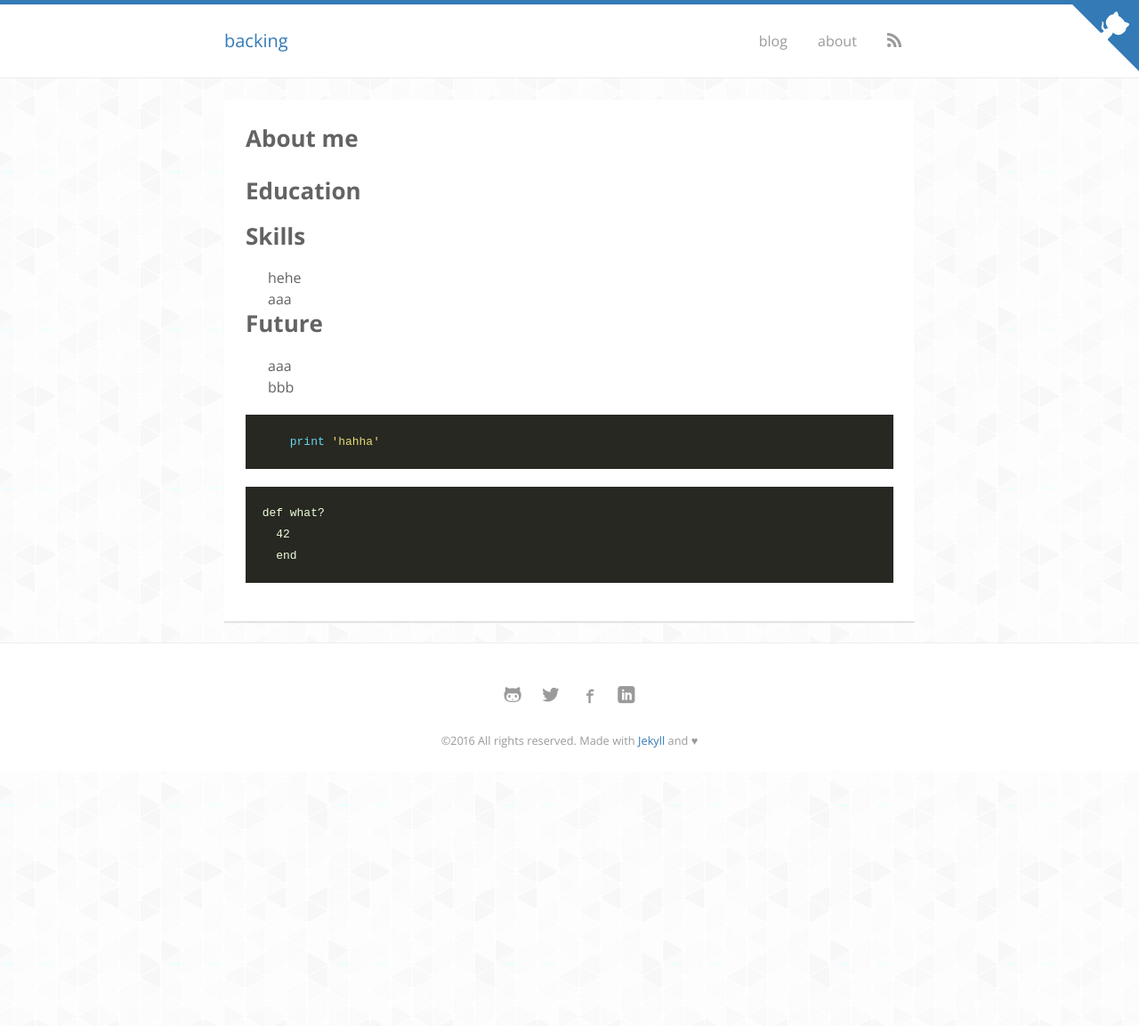
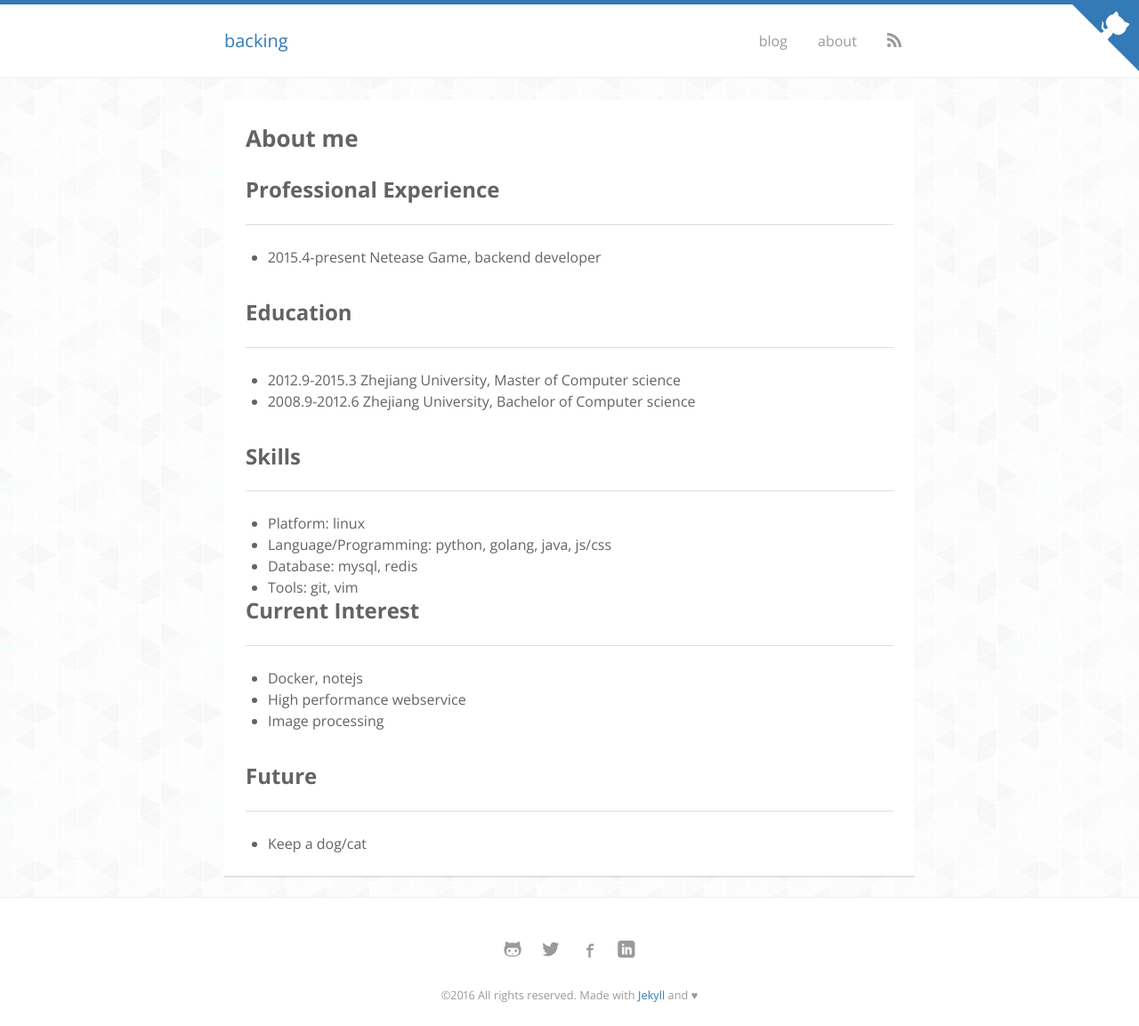
Before and after one commit to kuangchanglang/kuangchanglang.github.io, a Jekyll site: the page built from about.md, in a window 1280 px wide. Shown: the whole page at 89% size. Built offline with Jekyll 4.4.1, drawn with Linux system fonts in a browser that asks for light colours; nearby versions of some CDN libraries; some web fonts are replaced; before the commit the page ends 900 px from its top, so only the background shows below that.

Commit message:
update css

````diff
--- a/_config.yml
+++ b/_config.yml
@@ -37,8 +37,8 @@ disqus_site_shortname: "kuangchanglang"
 # Author settings
 author:
   name      : Changlang Kuang
-  job       : Backend Programmer
-  bio       : "Be more effective on things you have to do, that earns you time to enjoy anything you love."
+  job       : Growing Backend Programmer
+  bio       : "Be more effective on stuff you have to do, that earns you time to enjoy anything you love."
   thumb     : /images/author.jpg
   email     : kuangchanglang@163.com
   url       : http://kuangchanglang.com
--- a/about.md
+++ b/about.md
@@ -4,23 +4,37 @@ title: About me
 permalink: /about/
 ---
 
-## Education
+
+### Professional Experience
+---------------------
+-   2015.4-present   Netease Game, backend developer
+
+<br>
+
+### Education
+---------------------
+-   2012.9-2015.3   Zhejiang University, Master of Computer science
+-   2008.9-2012.6   Zhejiang University, Bachelor of Computer science
+
+<br>
+
+### Skills
+---------------------
+-   Platform: linux
+-   Language/Programming: python, golang, java, js/css
+-   Database: mysql, redis
+-   Tools: git, vim
+<br>
+
+### Current Interest
+---------------------
+-   Docker, notejs
+-   High performance webservice
+-   Image processing
 
 
-## Skills
-1.  hehe
-2.  aaa
+<br>
 
-## Future
-* aaa
-* bbb
-
-```python
-    print 'hahha'
-```
-
-~~~
-def what?
-  42
-  end
-~~~
+### Future
+---------------------
+-   Keep a dog/cat
--- a/css/main.scss
+++ b/css/main.scss
@@ -25,3 +25,7 @@
 #ds-reset .ds-powered-by {
     display: none;
 }
+
+ul{
+    list-style: disc
+}
````
Also changed, not shown: README.md.
